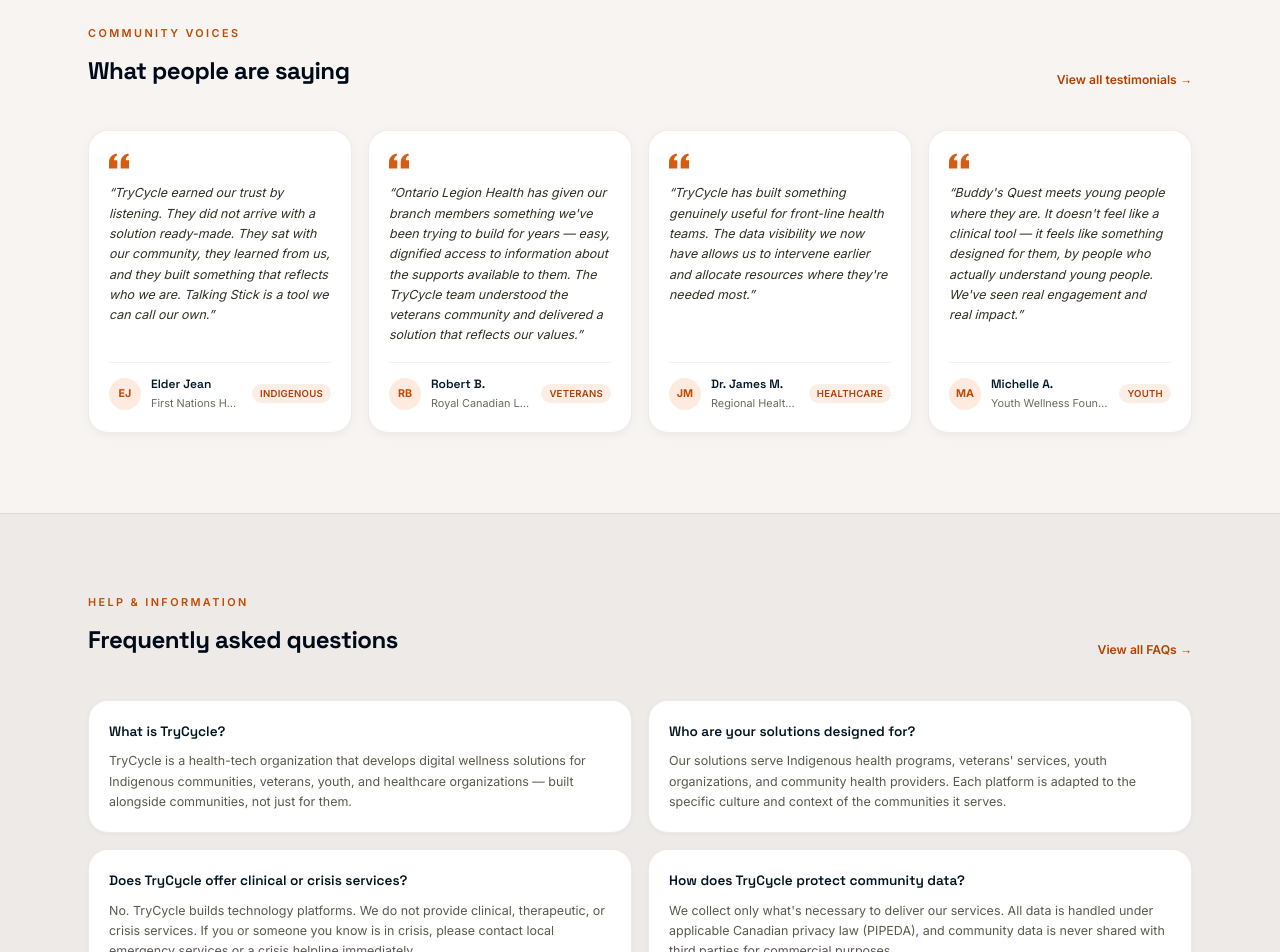
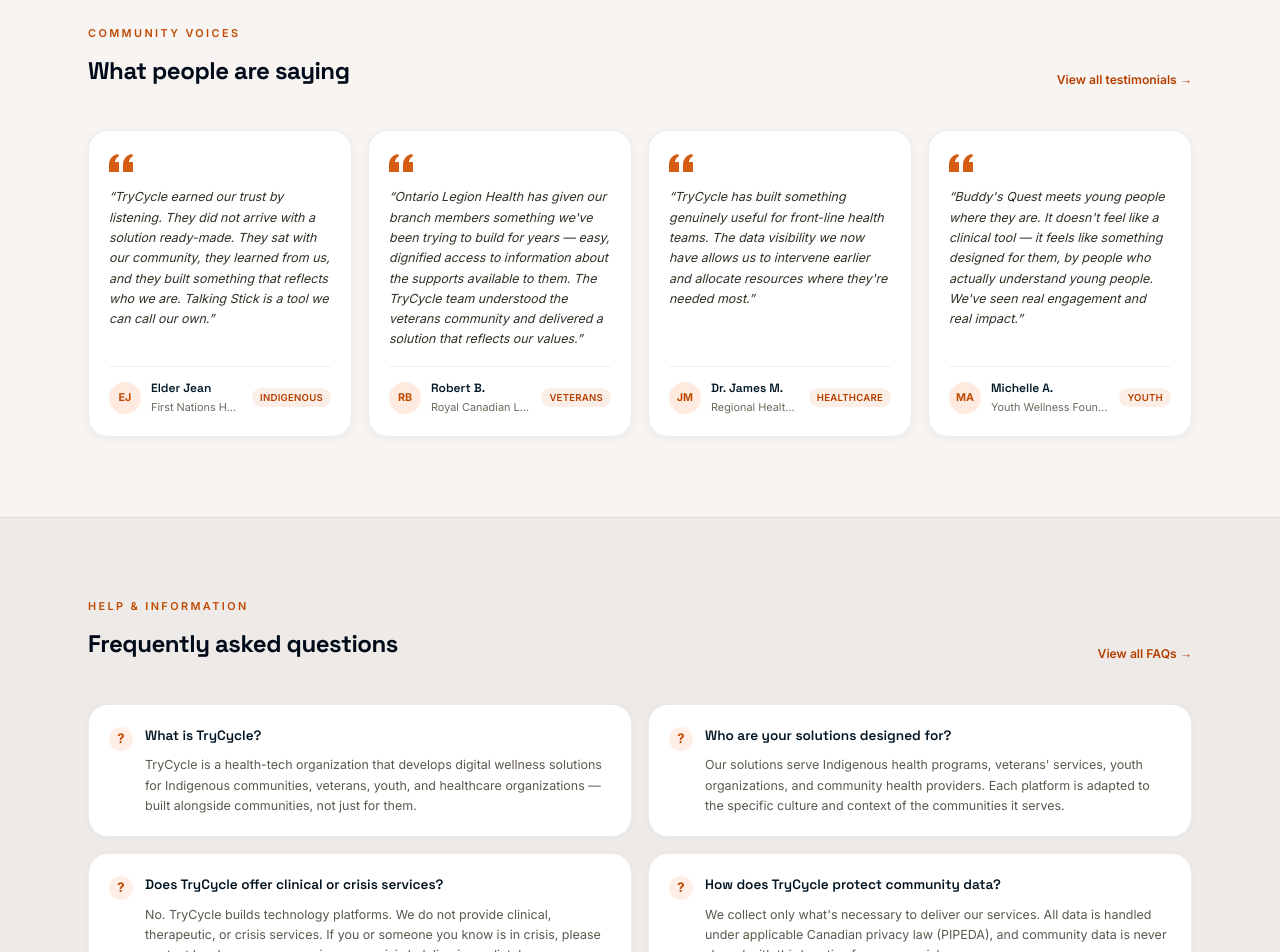
Before and after one commit to BrianColab/Trycycle, a Next.js app: page / in a window 1280 px wide. Shown: the part 2580-3532 px from the top of the page. Built offline with nearby package versions, Linux system fonts and the light colour scheme; no server answers.

Commit message:
Add hover life to homepage testimonial + FAQ cards: lift, accent bar, orange shadow, badges

```diff
--- a/app/page.tsx
+++ b/app/page.tsx
@@ -520,16 +520,21 @@
           {TESTIMONIALS.map((t) => (
             <div
               key={t.name}
-              className="rounded-xl p-5 flex flex-col"
+              className="group relative rounded-xl p-5 flex flex-col overflow-hidden transition-all duration-300 hover:-translate-y-1.5 shadow-[0_2px_10px_oklch(0_0_0_/_0.05)] hover:shadow-[0_16px_32px_oklch(0.72_0.19_45_/_0.14)]"
               style={{
                 background: "oklch(1 0 0)",
                 border: "1px solid oklch(0 0 0 / 0.07)",
-                boxShadow: "0 2px 10px oklch(0 0 0 / 0.05)",
               }}
             >
+              {/* Left accent bar — sweeps in on hover */}
+              <span
+                className="absolute left-0 top-0 h-full w-[3px] origin-top scale-y-0 group-hover:scale-y-100 transition-transform duration-300"
+                style={{ background: "linear-gradient(to bottom, oklch(0.72 0.19 45), oklch(0.64 0.17 38))" }}
+                aria-hidden="true"
+              />
               {/* Quote mark */}
               <svg
-                className="w-5 h-5 mb-3 shrink-0"
+                className="w-6 h-6 mb-3 shrink-0 transition-transform duration-300 group-hover:scale-110"
                 viewBox="0 0 24 24"
                 fill="currentColor"
                 style={{ color: "oklch(0.62 0.17 45)" }}
@@ -550,8 +555,7 @@
                 style={{ borderTop: "1px solid oklch(0 0 0 / 0.06)" }}
               >
                 <div
-                  className="w-8 h-8 rounded-full flex items-center justify-center text-[0.67rem] font-bold shrink-0"
-                  style={{ background: "oklch(0.72 0.19 45 / 0.15)", color: "oklch(0.56 0.17 45)" }}
+                  className="w-8 h-8 rounded-full flex items-center justify-center text-[0.67rem] font-bold shrink-0 transition-colors duration-300 bg-[oklch(0.72_0.19_45_/_0.15)] text-[oklch(0.56_0.17_45)] group-hover:bg-[oklch(0.72_0.19_45)] group-hover:text-white"
                   aria-hidden="true"
                 >
                   {t.initials}
@@ -628,13 +632,26 @@
           {FAQ_PREVIEW.map((item) => (
             <div
               key={item.q}
-              className="rounded-xl p-5"
+              className="group relative rounded-xl p-5 overflow-hidden transition-all duration-300 hover:-translate-y-1 shadow-[0_1px_4px_oklch(0_0_0_/_0.04)] hover:shadow-[0_14px_28px_oklch(0.72_0.19_45_/_0.12)]"
               style={{
                 background: "oklch(1 0 0)",
                 border: "1px solid oklch(0 0 0 / 0.08)",
-                boxShadow: "0 1px 4px oklch(0 0 0 / 0.04)",
               }}
             >
+              {/* Left accent bar — sweeps in on hover */}
+              <span
+                className="absolute left-0 top-0 h-full w-1 origin-top scale-y-0 group-hover:scale-y-100 transition-transform duration-300"
+                style={{ background: "linear-gradient(to bottom, oklch(0.72 0.19 45), oklch(0.64 0.17 38))" }}
+                aria-hidden="true"
+              />
+              <div className="flex items-start gap-3">
+                <span
+                  className="mt-0.5 shrink-0 w-6 h-6 rounded-lg flex items-center justify-center text-[0.82rem] font-bold transition-colors duration-300 bg-[oklch(0.72_0.19_45_/_0.12)] text-[oklch(0.56_0.17_45)] group-hover:bg-[oklch(0.72_0.19_45)] group-hover:text-white"
+                  aria-hidden="true"
+                >
+                  ?
+                </span>
+                <div>
                   <p
                     className="text-[0.85rem] font-semibold mb-2"
                     style={{ fontFamily: "var(--font-space-grotesk, sans-serif)", color: "oklch(0.18 0.04 240)" }}
@@ -644,6 +661,8 @@
                   <p className="text-[0.78rem] leading-relaxed" style={{ color: "oklch(0.46 0.02 90)" }}>
                     {item.a}
                   </p>
+                </div>
+              </div>
             </div>
           ))}
         </div>
```
Lines whose indentation alone changed are shown as unchanged.
